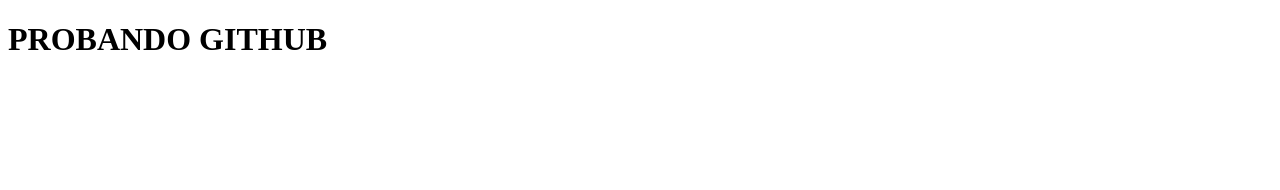
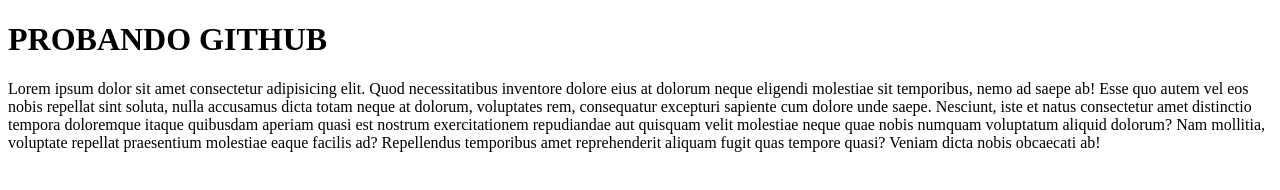
Before and after one commit to maurot74/PRUEBA22, a plain HTML site: page index.html in a window 1280 px wide. Drawn offline with Linux system fonts and the light colour scheme.

Commit message:
agregamos un PARRAFO

```diff
--- a/index.html
+++ b/index.html
@@ -7,5 +7,6 @@
 </head>
 <body>
     <h1>PROBANDO GITHUB</h1>
+    <p>Lorem ipsum dolor sit amet consectetur adipisicing elit. Quod necessitatibus inventore dolore eius at dolorum neque eligendi molestiae sit temporibus, nemo ad saepe ab! Esse quo autem vel eos nobis repellat sint soluta, nulla accusamus dicta totam neque at dolorum, voluptates rem, consequatur excepturi sapiente cum dolore unde saepe. Nesciunt, iste et natus consectetur amet distinctio tempora doloremque itaque quibusdam aperiam quasi est nostrum exercitationem repudiandae aut quisquam velit molestiae neque quae nobis numquam voluptatum aliquid dolorum? Nam mollitia, voluptate repellat praesentium molestiae eaque facilis ad? Repellendus temporibus amet reprehenderit aliquam fugit quas tempore quasi? Veniam dicta nobis obcaecati ab!</p>
 </body>
 </html>
```
